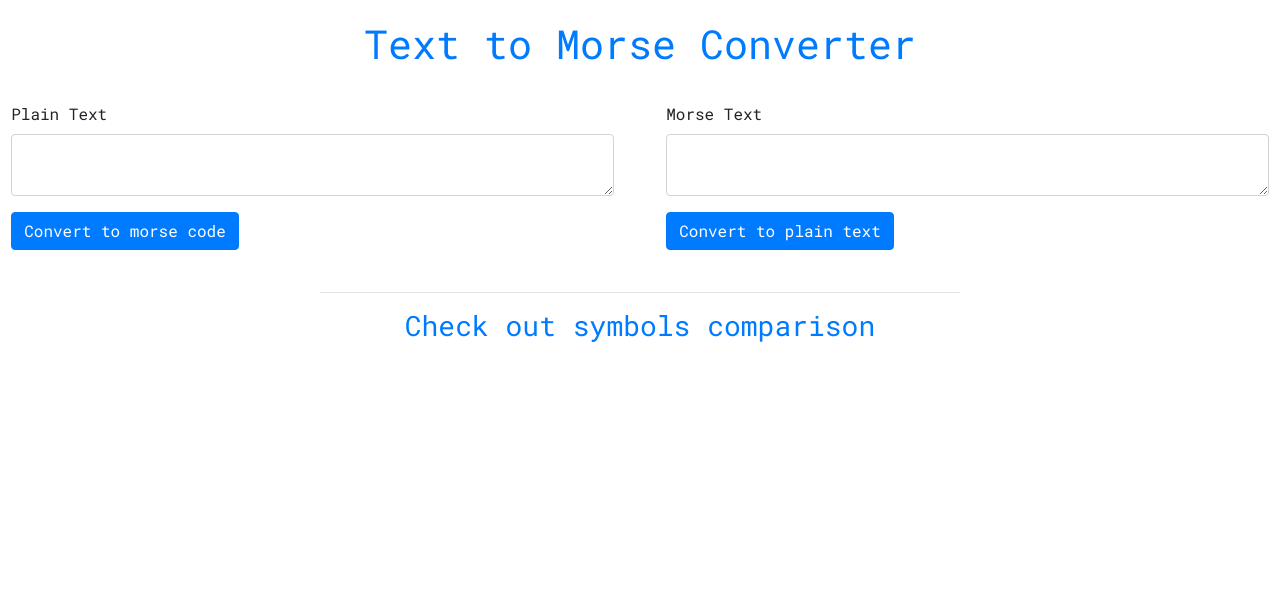
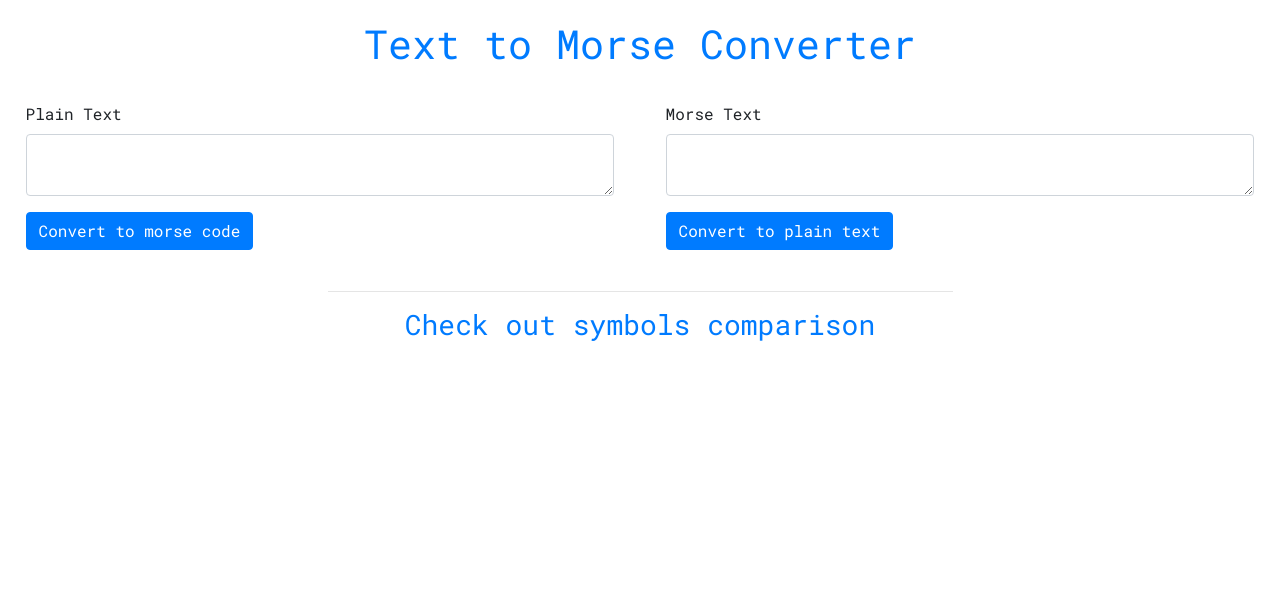
Before and after one commit to dembskii/text-to-morse-converter, a Flask app: page / in a window 1280 px wide. Shown: the top 591 px of the page. Run offline with Flask 2, Linux system fonts and the light colour scheme; some libraries are stand-ins or nearby versions.

Commit message:
container fix

```diff
--- a/templates/index.html
+++ b/templates/index.html
@@ -28,7 +28,7 @@
 
 
 
-    <div class="container-fluid px-0 overflow-hidden">
+    <div class="container-fluid ">
         <h1 class="text-center title"><a href="{{url_for('home')}}">Text to Morse Converter</a> </h1>
 
     <div class="row">
```
